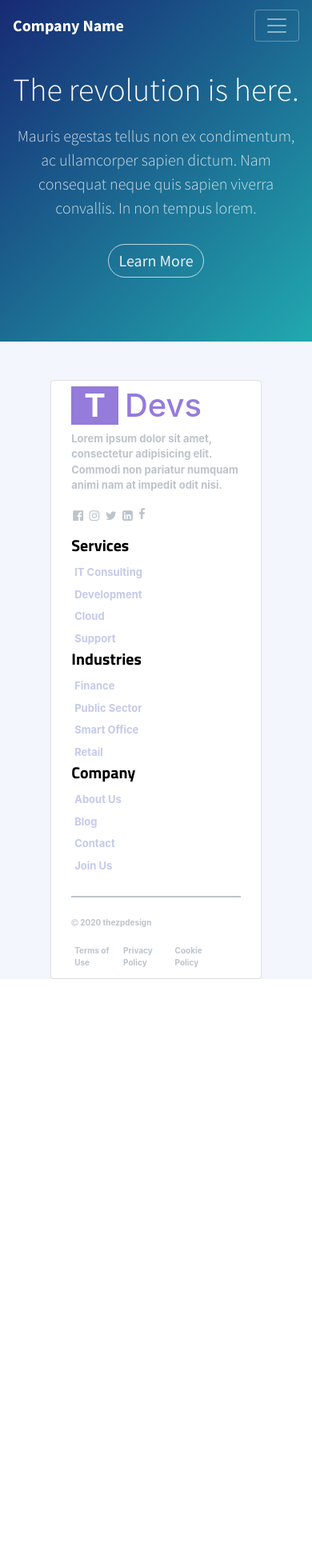
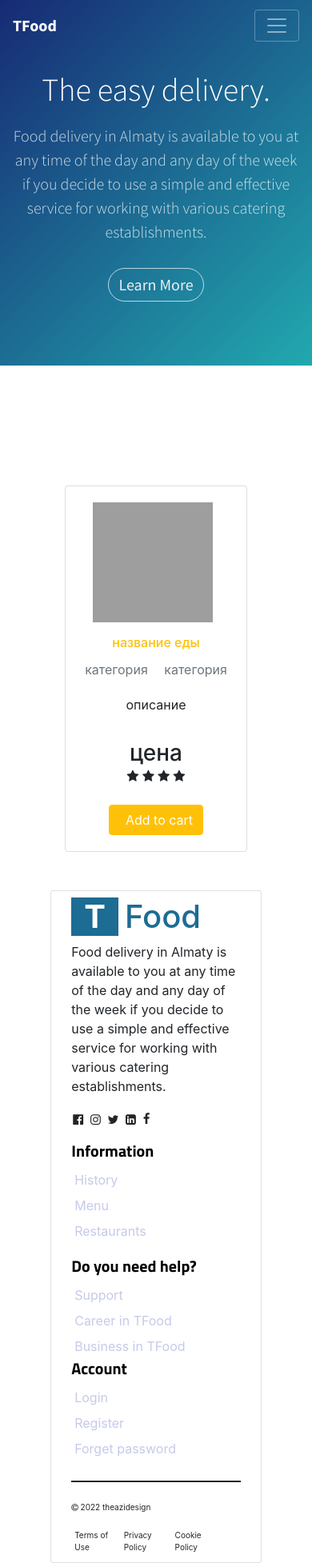
Before and after one commit to Dalmaz01/food-store, a Django app: page /main/home in a window 390 px wide. Shown: the whole page at 80% size. Before the commit the page ends 1224 px from the top, so only its background shows below. Run offline with Django 4.2, Linux system fonts and the light colour scheme; some libraries are stand-ins or nearby versions; grey boxes are pictures that could not be loaded.

Commit message:
Making header, footer and product list.

```diff
--- a/main/static/main/style.css
+++ b/main/static/main/style.css
@@ -204,6 +204,7 @@
   background:url(../../assets/img/screen-content-iphone-6.jpg);
   background-size:cover;
   background-position:center;
+  display: none;
 }
 
 .header-blue .iphone-mockup .screen:before {
--- /dev/null
+++ b/main/templates/main/base.html
@@ -0,0 +1,29 @@
+{% load static %}
+<!DOCTYPE html>
+<html lang="en">
+<head>
+    <meta charset="UTF-8">
+    <!header link>
+    <link rel="stylesheet" href="https://cdnjs.cloudflare.com/ajax/libs/twitter-bootstrap/4.1.3/css/bootstrap.min.css">
+    <link rel="stylesheet" href="https://cdnjs.cloudflare.com/ajax/libs/font-awesome/4.7.0/css/font-awesome.min.css">
+    <link rel="stylesheet" href="https://fonts.googleapis.com/css?family=Source+Sans+Pro:300,400,700">
+    <link rel="stylesheet" href="{% static 'main/style.css' %}">
+    <!end header link>
+    <!footer link>
+    <link rel="stylesheet" href="https://stackpath.bootstrapcdn.com/bootstrap/4.3.1/css/bootstrap.min.css">
+    <link rel="stylesheet" href="https://stackpath.bootstrapcdn.com/bootstrap/4.3.1/js/bootstrap.bundle.min.js">
+    <link rel="stylesheet" href="https://cdnjs.cloudflare.com/ajax/libs/jquery/3.2.1/jquery.min.js">
+    <link rel="stylesheet" href="https://cdnjs.cloudflare.com/ajax/libs/font-awesome/4.7.0/css/font-awesome.min.css">
+    <link rel="stylesheet" href="{% static 'main/footer.css' %}">
+    <!end footer link>
+    {% block link %}{% endblock %}
+    <title>{% block title %} {% endblock %}</title>
+</head>
+<body>
+    {% include 'main/header.html' %}
+    {% block body %}
+
+    {% endblock %}
+    {% include 'main/footer.html' %}
+</body>
+</html>
--- /dev/null
+++ b/main/templates/main/footer.html
@@ -0,0 +1,60 @@
+<footer>
+    <!footer>
+<div class="container-fluid mt-5">
+    <div class="card bg-white mx-5">
+        <div class="row mb-4">
+            <div class="col-md-4 col-sm-4 col-xs-4">
+                <div class="footer-text pull-left">
+                    <div class="d-flex">
+                        <h1 class="font-weight-bold mr-2 px-3" style="color:white; background-color:#1C6C93"> T </h1>
+                        <h1 style="color: #1C6C93">Food</h1>
+                    </div>
+                    <p class="card-text">Food delivery in Almaty is available to you at any time of the day and any day of the week if you decide to use a simple and effective service for working with various catering establishments.</p>
+                    <div class="social mt-2 mb-3"> <i class="fa fa-facebook-official fa-lg"></i> <i class="fa fa-instagram fa-lg"></i> <i class="fa fa-twitter fa-lg"></i> <i class="fa fa-linkedin-square fa-lg"></i> <i class="fa fa-facebook"></i> </div>
+                </div>
+            </div>
+            <div class="col-md-2 col-sm-2 col-xs-2"></div>
+            <div class="col-md-2 col-sm-2 col-xs-2">
+                <h5 class="heading">Information</h5>
+                <ul>
+                    <li>History</li>
+                    <li>Menu</li>
+                    <li>Restaurants</li>
+                </ul>
+            </div>
+            <div class="col-md-2 col-sm-2 col-xs-2">
+                <h5 class="heading">Do you need help?</h5>
+                <ul class="card-text">
+                    <li>Support</li>
+                    <li>Career in TFood</li>
+                    <li>Business in TFood</li>
+                </ul>
+            </div>
+            <div class="col-md-2 col-sm-2 col-xs-2">
+                <h5 class="heading">Account</h5>
+                <ul class="card-text">
+                    <li>Login</li>
+                    <li>Register</li>
+                    <li>Forget password</li>
+                </ul>
+            </div>
+        </div>
+        <div class="divider mb-4"> </div>
+        <div class="row" style="font-size:10px;">
+            <div class="col-md-6 col-sm-6 col-xs-6">
+                <div class="pull-left">
+                    <p><i class="fa fa-copyright"></i> 2022 theazidesign</p>
+                </div>
+            </div>
+            <div class="col-md-6 col-sm-6 col-xs-6">
+                <div class="pull-right mr-4 d-flex policy">
+                    <div>Terms of Use</div>
+                    <div>Privacy Policy</div>
+                    <div>Cookie Policy</div>
+                </div>
+            </div>
+        </div>
+    </div>
+</div>
+<!endfooter>
+</footer>
--- /dev/null
+++ b/main/templates/main/header.html
@@ -0,0 +1,39 @@
+{% load static %}
+<header>
+    <! header>
+    <div>
+        <div class="header-blue">
+            <nav class="navbar navbar-dark navbar-expand-md navigation-clean-search">
+                <div class="container"><a class="navbar-brand" href="#">TFood</a><button class="navbar-toggler" data-toggle="collapse" data-target="#navcol-1"><span class="sr-only">Toggle navigation</span><span class="navbar-toggler-icon"></span></button>
+                    <div class="collapse navbar-collapse"
+                        id="navcol-1">
+                        <ul class="nav navbar-nav">
+                            <li class="nav-item" role="presentation"><a class="nav-link active" href="#">Link</a></li>
+                            <li class="dropdown"><a class="dropdown-toggle nav-link dropdown-toggle" data-toggle="dropdown" aria-expanded="false" href="#">Dropdown </a>
+                                <div class="dropdown-menu" role="menu"><a class="dropdown-item" role="presentation" href="#">First Item</a><a class="dropdown-item" role="presentation" href="#">Second Item</a><a class="dropdown-item" role="presentation" href="#">Third Item</a></div>
+                            </li>
+                        </ul>
+                        <form class="form-inline mr-auto" target="_self">
+                            <div class="form-group"><label for="search-field"><i class="fa fa-search"></i></label><input class="form-control search-field" type="search" name="search" id="search-field"></div>
+                        </form><span class="navbar-text"> <a href="#" class="login">Log In</a></span><a class="btn btn-light action-button" role="button" href="#">Sign Up</a></div>
+                </div>
+            </nav>
+            <div class="container hero">
+                <div class="row">
+                    <div class="col-12 col-lg-6 col-xl-5 offset-xl-1">
+                        <h1>The easy delivery.</h1>
+                        <p>Food delivery in Almaty is available to you at any time of the day and any day of the week if you decide to use a simple and effective service for working with various catering establishments. </p><button class="btn btn-light btn-lg action-button" type="button">Learn More</button></div>
+                    <div
+                        class="col-md-5 col-lg-5 offset-lg-1 offset-xl-0 d-none d-lg-block phone-holder">
+                        <div class="iphone-mockup"><img src="{% static 'main/image/food_icon.svg' %}" class="device">
+
+                        </div>
+                </div>
+            </div>
+        </div>
+    </div>
+    </div>
+    <script src="https://cdnjs.cloudflare.com/ajax/libs/jquery/3.2.1/jquery.min.js"></script>
+    <script src="https://cdnjs.cloudflare.com/ajax/libs/twitter-bootstrap/4.1.3/js/bootstrap.bundle.min.js"></script>
+<!endheader>
+</header>
--- a/main/templates/main/home.html
+++ b/main/templates/main/home.html
@@ -1,121 +1,82 @@
+{% extends 'main/base.html' %}
 {% load static %}
-<!DOCTYPE html>
-<html lang="en">
-<head>
-    <meta charset="UTF-8">
-    <!header link>
-    <link rel="stylesheet" href="https://cdnjs.cloudflare.com/ajax/libs/twitter-bootstrap/4.1.3/css/bootstrap.min.css">
-    <link rel="stylesheet" href="https://cdnjs.cloudflare.com/ajax/libs/font-awesome/4.7.0/css/font-awesome.min.css">
-    <link rel="stylesheet" href="https://fonts.googleapis.com/css?family=Source+Sans+Pro:300,400,700">
-    <link rel="stylesheet" href="{% static 'main/style.css' %}">
-    <!end header link>
-    <!footer link>
+
+{% block title %} Food Store {% endblock %}
+
+{% block link %}
         <link rel="stylesheet" href="https://stackpath.bootstrapcdn.com/bootstrap/4.3.1/css/bootstrap.min.css">
         <link rel="stylesheet" href="https://stackpath.bootstrapcdn.com/bootstrap/4.3.1/js/bootstrap.bundle.min.js">
         <link rel="stylesheet" href="https://cdnjs.cloudflare.com/ajax/libs/jquery/3.2.1/jquery.min.js">
         <link rel="stylesheet" href="https://cdnjs.cloudflare.com/ajax/libs/font-awesome/4.7.0/css/font-awesome.min.css">
-    <link rel="stylesheet" href="{% static 'main/footer.css' %}">
-    <!end footer link>
-    <title>Title</title>
-</head>
-<body>
-<! header>
+        <link rel="stylesheet" href="{% static 'main/css/list_style.css' %}">
+{% endblock %}
+
+{% block body %}
+    <div class="container d-flex justify-content-center mt-50 mb-50 product_list">
+
+        <div class="row">
+           <div class="col-md-10" style="margin-top: 150px;">
+                <! for >
+                <div class="card card-body">
+                            <div class="media align-items-center align-items-lg-start text-center text-lg-left flex-column flex-lg-row">
+                                <div class="mr-2 mb-3 mb-lg-0">
+
+                                        <img src="https://i.imgur.com/5Aqgz7o.jpg" width="150" height="150" alt="">
+
+                                </div>
+
+                                <div class="media-body">
+                                    <h6 class="media-title font-weight-semibold">
+                                        <a href="#" data-abc="true" style="color:#FFC107;">название еды</a>
+                                    </h6>
+
+                                    <ul class="list-inline list-inline-dotted mb-3 mb-lg-2">
+                                        <li class="list-inline-item"><a href="#" class="text-muted" data-abc="true">категория</a></li>
+                                        <li class="list-inline-item"><a href="#" class="text-muted" data-abc="true">категория</a></li>
+                                    </ul>
+
+                                    <p class="mb-3">описание </p>
+
+
+                                </div>
+
+                                <div class="mt-3 mt-lg-0 ml-lg-3 text-center">
+                                    <h3 class="mb-0 font-weight-semibold">цена</h3>
+
                                     <div>
-        <div class="header-blue">
-            <nav class="navbar navbar-dark navbar-expand-md navigation-clean-search">
-                <div class="container"><a class="navbar-brand" href="#">Company Name</a><button class="navbar-toggler" data-toggle="collapse" data-target="#navcol-1"><span class="sr-only">Toggle navigation</span><span class="navbar-toggler-icon"></span></button>
-                    <div class="collapse navbar-collapse"
-                        id="navcol-1">
-                        <ul class="nav navbar-nav">
-                            <li class="nav-item" role="presentation"><a class="nav-link active" href="#">Link</a></li>
-                            <li class="dropdown"><a class="dropdown-toggle nav-link dropdown-toggle" data-toggle="dropdown" aria-expanded="false" href="#">Dropdown </a>
-                                <div class="dropdown-menu" role="menu"><a class="dropdown-item" role="presentation" href="#">First Item</a><a class="dropdown-item" role="presentation" href="#">Second Item</a><a class="dropdown-item" role="presentation" href="#">Third Item</a></div>
-                            </li>
-                        </ul>
-                        <form class="form-inline mr-auto" target="_self">
-                            <div class="form-group"><label for="search-field"><i class="fa fa-search"></i></label><input class="form-control search-field" type="search" name="search" id="search-field"></div>
-                        </form><span class="navbar-text"> <a href="#" class="login">Log In</a></span><a class="btn btn-light action-button" role="button" href="#">Sign Up</a></div>
+                                        <i class="fa fa-star"></i>
+                                        <i class="fa fa-star"></i>
+                                        <i class="fa fa-star"></i>
+                                        <i class="fa fa-star"></i>
+
                                     </div>
-            </nav>
-            <div class="container hero">
-                <div class="row">
-                    <div class="col-12 col-lg-6 col-xl-5 offset-xl-1">
-                        <h1>The revolution is here.</h1>
-                        <p>Mauris egestas tellus non ex condimentum, ac ullamcorper sapien dictum. Nam consequat neque quis sapien viverra convallis. In non tempus lorem. </p><button class="btn btn-light btn-lg action-button" type="button">Learn More</button></div>
-                    <div
-                        class="col-md-5 col-lg-5 offset-lg-1 offset-xl-0 d-none d-lg-block phone-holder">
-                        <div class="iphone-mockup"><img src="assets/img/iphone.svg" class="device">
-                            <div class="screen"></div>
+
+
+
+                                    <button type="button" class="btn btn-warning mt-4 text-white "><i class="icon-cart-add mr-2"></i> Add to cart</button>
                                 </div>
                             </div>
                         </div>
+
+
+
+
+
+
+
+
+
+
+
+
+
+
+
+
+
+
         </div>
         </div>
     </div>
-    <script src="https://cdnjs.cloudflare.com/ajax/libs/jquery/3.2.1/jquery.min.js"></script>
-    <script src="https://cdnjs.cloudflare.com/ajax/libs/twitter-bootstrap/4.1.3/js/bootstrap.bundle.min.js"></script>
-<!endheader>
-
-<!footer>
-<div class="container-fluid mt-5">
-    <div class="card bg-white mx-5">
-        <div class="row mb-4">
-            <div class="col-md-4 col-sm-4 col-xs-4">
-                <div class="footer-text pull-left">
-                    <div class="d-flex">
-                        <h1 class="font-weight-bold mr-2 px-3" style="color:white; background-color:#957bda"> T </h1>
-                        <h1 style="color: #957bda">Devs</h1>
-                    </div>
-                    <p class="card-text">Lorem ipsum dolor sit amet, consectetur adipisicing elit. Commodi non pariatur numquam animi nam at impedit odit nisi.</p>
-                    <div class="social mt-2 mb-3"> <i class="fa fa-facebook-official fa-lg"></i> <i class="fa fa-instagram fa-lg"></i> <i class="fa fa-twitter fa-lg"></i> <i class="fa fa-linkedin-square fa-lg"></i> <i class="fa fa-facebook"></i> </div>
-                </div>
-            </div>
-            <div class="col-md-2 col-sm-2 col-xs-2"></div>
-            <div class="col-md-2 col-sm-2 col-xs-2">
-                <h5 class="heading">Services</h5>
-                <ul>
-                    <li>IT Consulting</li>
-                    <li>Development</li>
-                    <li>Cloud</li>
-                    <li>Support</li>
-                </ul>
-            </div>
-            <div class="col-md-2 col-sm-2 col-xs-2">
-                <h5 class="heading">Industries</h5>
-                <ul class="card-text">
-                    <li>Finance</li>
-                    <li>Public Sector</li>
-                    <li>Smart Office</li>
-                    <li>Retail</li>
-                </ul>
-            </div>
-            <div class="col-md-2 col-sm-2 col-xs-2">
-                <h5 class="heading">Company</h5>
-                <ul class="card-text">
-                    <li>About Us</li>
-                    <li>Blog</li>
-                    <li>Contact</li>
-                    <li>Join Us</li>
-                </ul>
-            </div>
-        </div>
-        <div class="divider mb-4"> </div>
-        <div class="row" style="font-size:10px;">
-            <div class="col-md-6 col-sm-6 col-xs-6">
-                <div class="pull-left">
-                    <p><i class="fa fa-copyright"></i> 2020 thezpdesign</p>
-                </div>
-            </div>
-            <div class="col-md-6 col-sm-6 col-xs-6">
-                <div class="pull-right mr-4 d-flex policy">
-                    <div>Terms of Use</div>
-                    <div>Privacy Policy</div>
-                    <div>Cookie Policy</div>
-                </div>
-            </div>
-        </div>
-    </div>
-</div>
-<!endfooter>
     </body>
-</html>
+{% endblock %}
```
Also changed, not shown: main/static/main/list_style.css (added, +35 -0 lines), main/static/main/image/food_icon.svg (added). Lines whose indentation alone changed are shown as unchanged.
